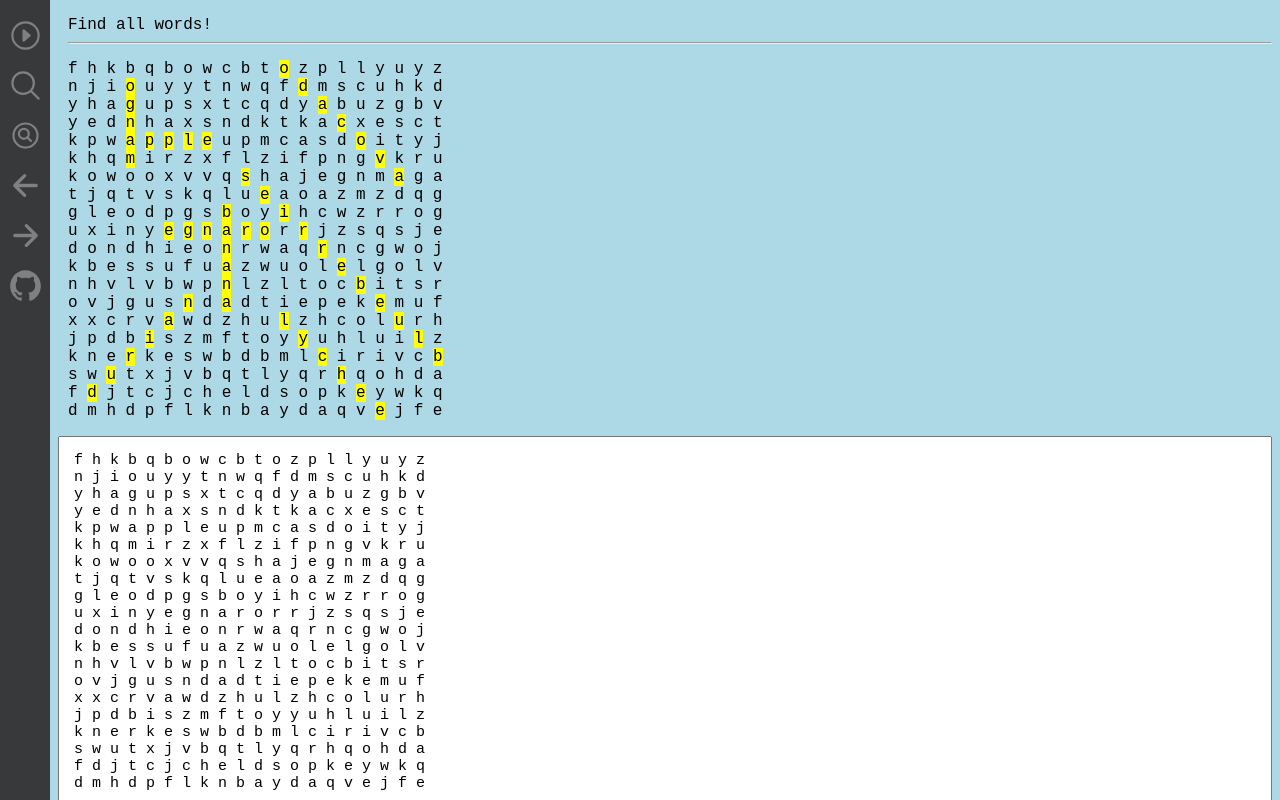
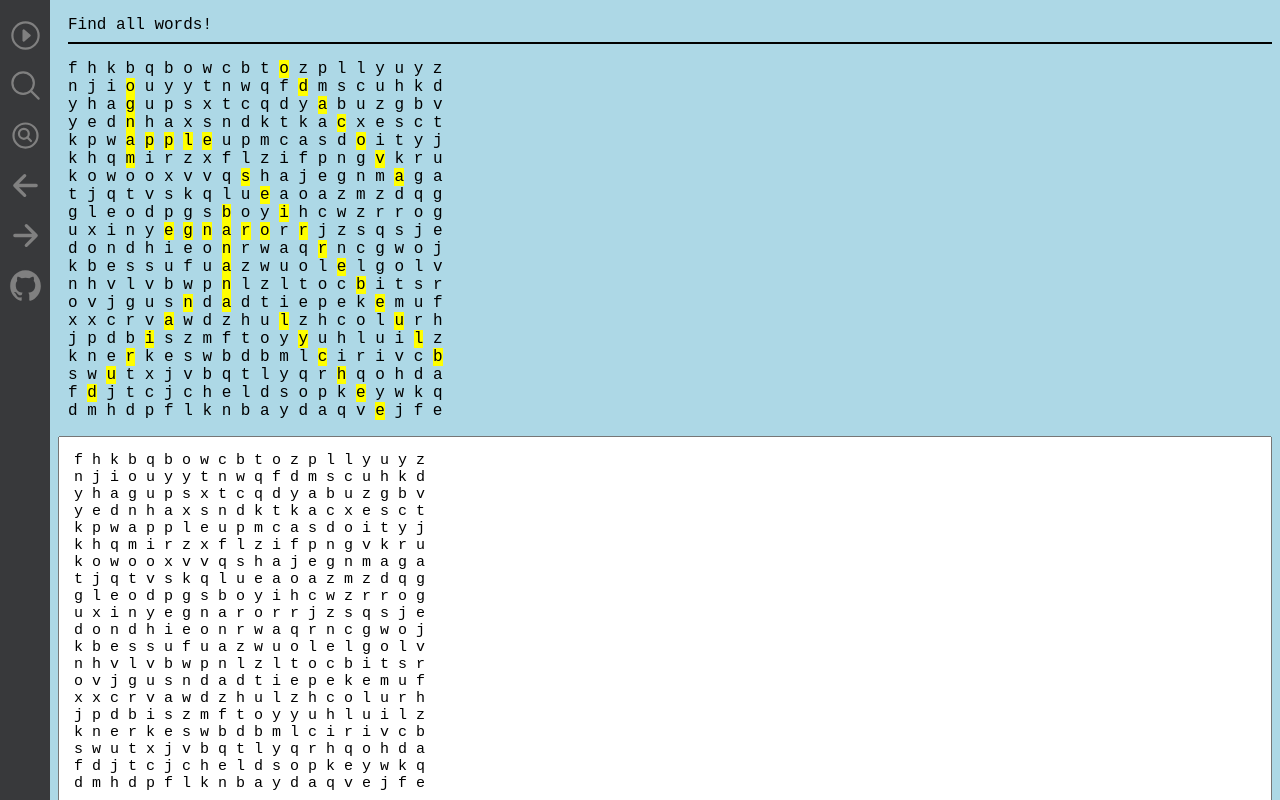
Before and after one commit to nhphucqt/word-search-puzzle-solver-web, a plain HTML site: page index.html in a window 1280 px wide. Both pictures are taken after a click on the button 25 px from the left and 35 px from the top of the page. Shown: the top 800 px of the page. Drawn offline with nearby package versions, Linux system fonts and the light colour scheme.

Commit message:
changed style.css, puzzle_solver.js

```diff
--- a/puzzle_solver.js
+++ b/puzzle_solver.js
@@ -190,7 +190,7 @@ function printResult() {
 }
 
 function printResultForAllWords() {
-    document.getElementById("findWordText").innerHTML = "Find all words!<hr>";
+    document.getElementById("findWordText").innerHTML = "Find all words!<hr class='horizon'>";
     markCell(dirListAllWords);
     printResult();
     document.getElementById("findPrevButton").disabled = true;
@@ -198,7 +198,7 @@ function printResultForAllWords() {
 }
 
 function printResultForWord(id) {
-    document.getElementById("findWordText").innerHTML = "Find word #" + (id+1) + ": " + words[id] + "<hr>";
+    document.getElementById("findWordText").innerHTML = "Find word #" + (id+1) + ": " + words[id] + "<hr class='horizon'>";
     markCell(dirListOfWord[id]);
     printResult();
 }
--- a/style.css
+++ b/style.css
@@ -53,3 +53,9 @@ html, body {
     font-family: 'Courier New', Courier, monospace;
     white-space: nowrap;
 }
+.horizon {
+    height:1.5px;
+    border-width:0;
+    color:black;
+    background-color:black;
+}
```
